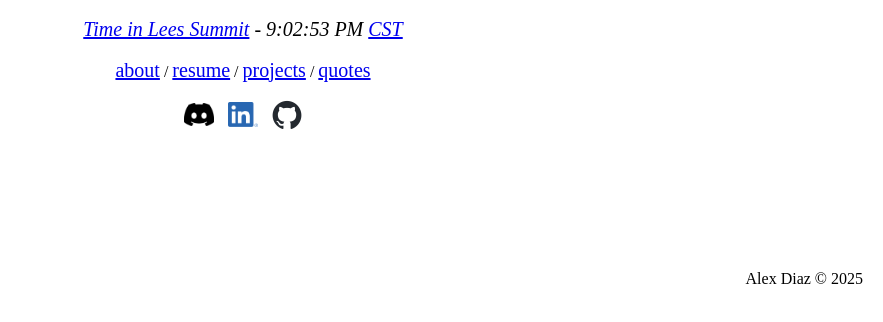
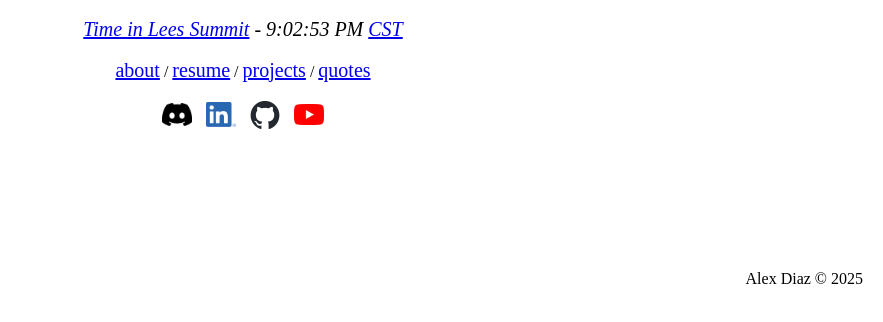
Before and after one commit to imloadinqqq/simple-site, a plain HTML site: page index.html in a window 1280 px wide. Shown: the part 476-798 px from the top of the page, without its empty margins (397-1280 px from the left). Drawn offline with Linux system fonts and the light colour scheme.

Commit message:
youtube link

```diff
--- a/index.html
+++ b/index.html
@@ -138,6 +138,8 @@
 				<img class="icon" src="./public/icons/LI-In-Bug.png" alt="linkedin"></a>
 			<a href="https://github.com/imloadinqqq" target="_blank">
 				<img class="icon" src="./public/icons/github-mark.png" alt="github"></a>
+			<a href="http://youtube.com/@amdiaz1313" target="_blank">
+				<img class="icon" src="./public/icons/yt_icon_rgb.png" alt="youtube"></a>
 		</span>
 	</div>
 </body>
```
Also changed, not shown: public/icons/yt_icon_rgb.png (added).
